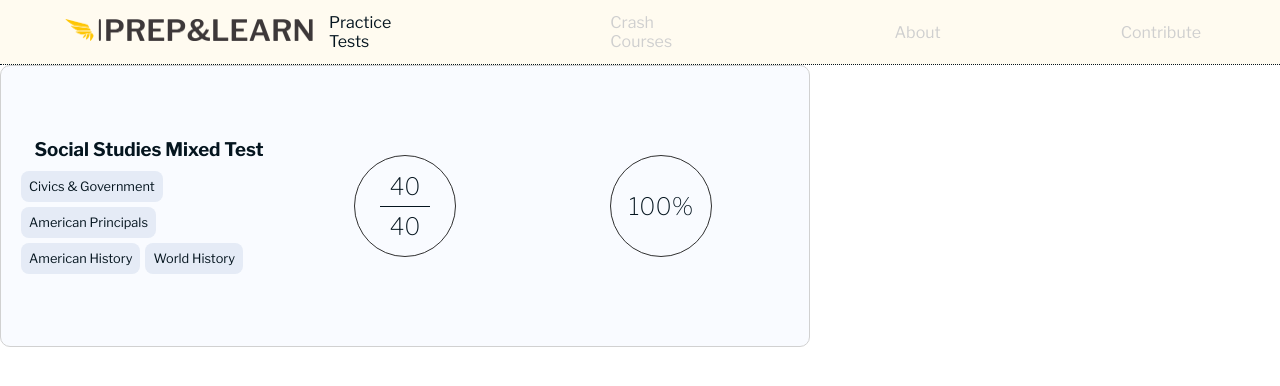
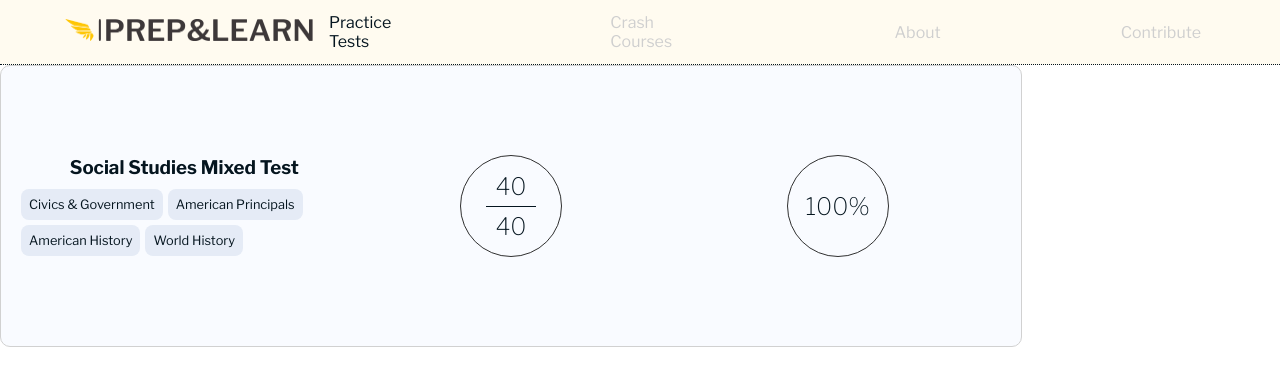
Before and after one commit to minkhaung-mkks/prep-learn, a Next.js app: page /dev in a window 1280 px wide. Shown: the top 386 px of the page. Built offline with nearby package versions, Linux system fonts and the light colour scheme.

Commit message:
Summary Card Style Updates

```diff
--- a/styles/global.css
+++ b/styles/global.css
@@ -157,7 +157,7 @@ a {
 }
 
 .summary_card {
-    width: 60%;
+    width: 100%;
     max-width: 980px;
     height: 35vh;
     padding: 0px 20px;
@@ -214,3 +214,8 @@ a {
 .user_score {
     font-weight: 100;
 }
+
+.no_scroll {
+    height: 90vh;
+    overflow: hidden;
+}
```
